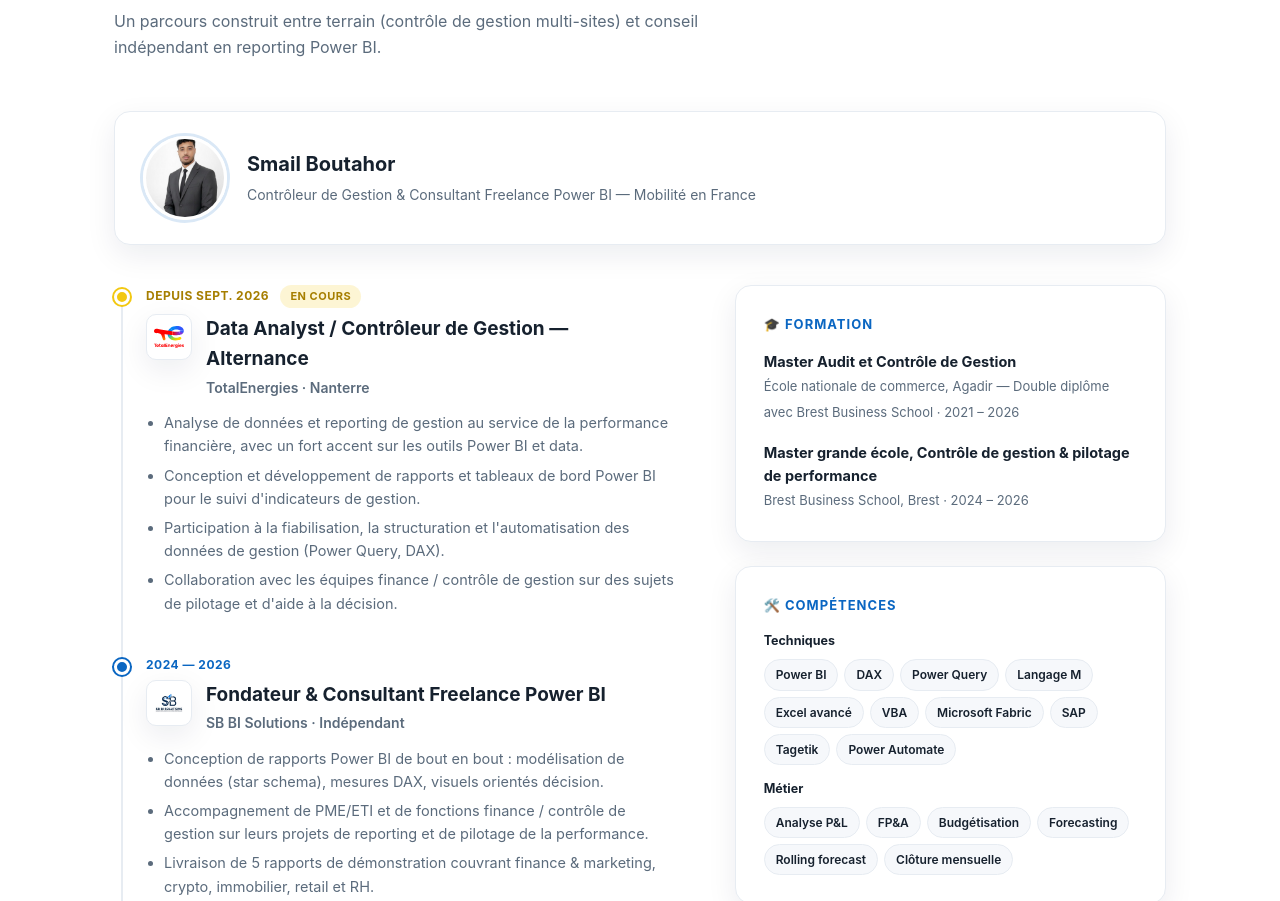
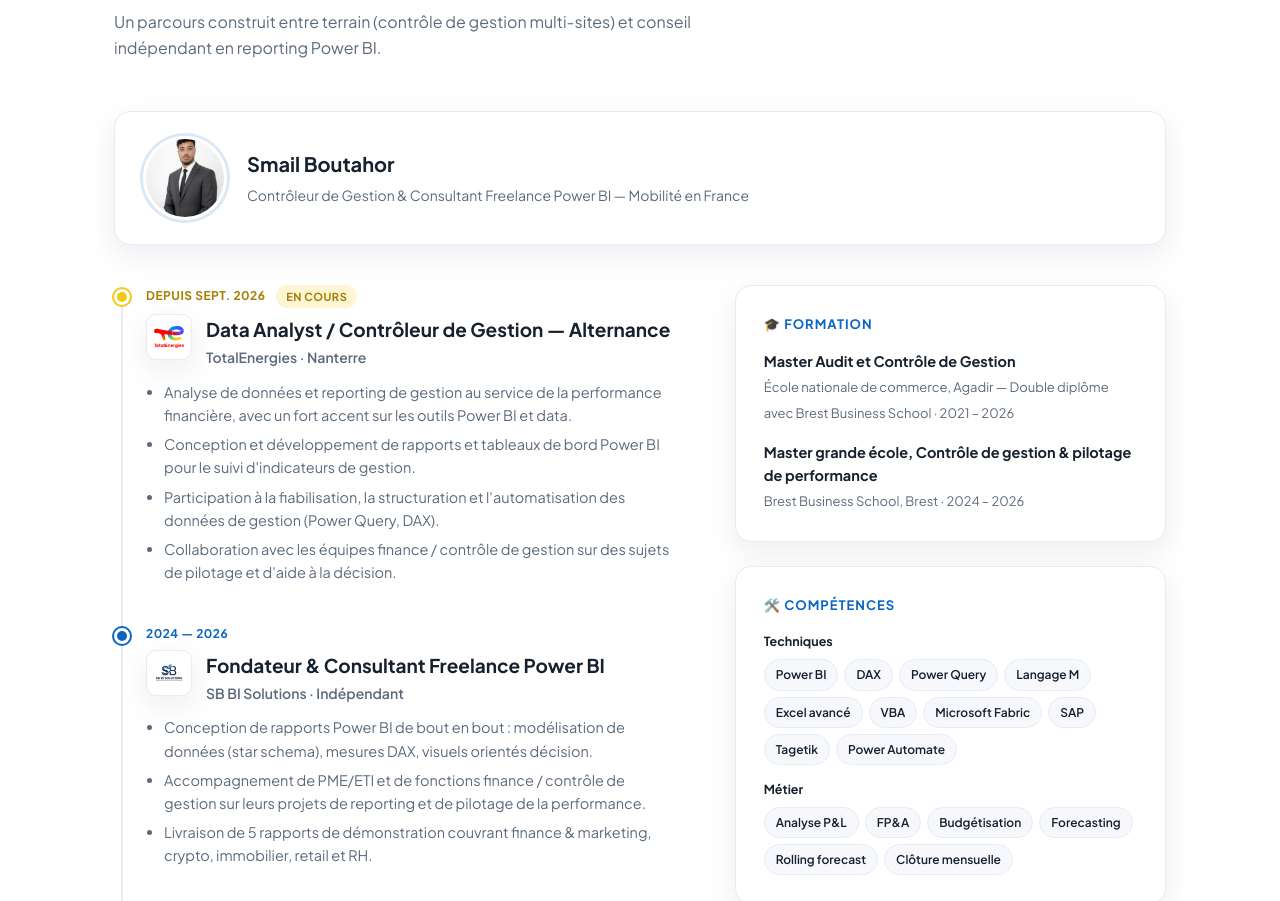
Before and after one commit to smail-erdg/smail-erdg.github.io, a plain HTML site: page index.html in a window 1280 px wide. Shown: the part 4415-5316 px from the top of the page. Drawn offline with Linux system fonts and the light colour scheme.

Commit message:
Add files via upload

```diff
--- a/index.html
+++ b/index.html
@@ -5,6 +5,31 @@
 <meta name="viewport" content="width=device-width, initial-scale=1.0">
 <title>Smail Boutahor — Consultant Freelance Power BI</title>
 <meta name="description" content="Smail Boutahor — Consultant Freelance Power BI, fondateur de SB BI Solutions. Portfolio de rapports Power BI, parcours et compétences.">
+
+<!-- Favicon -->
+<link rel="icon" type="image/x-icon" href="favicon.ico">
+<link rel="icon" type="image/png" sizes="32x32" href="assets/favicon-32.png">
+<link rel="apple-touch-icon" sizes="180x180" href="assets/apple-touch-icon.png">
+
+<!-- Open Graph / partage LinkedIn, WhatsApp, etc. -->
+<meta property="og:type" content="website">
+<meta property="og:title" content="Smail Boutahor — Consultant Freelance Power BI">
+<meta property="og:description" content="Fondateur de SB BI Solutions. Portfolio de rapports Power BI, parcours et compétences.">
+<meta property="og:image" content="https://smail-erdg.github.io/assets/og-image.jpg">
+<meta property="og:url" content="https://smail-erdg.github.io/">
+<meta property="og:locale" content="fr_FR">
+
+<!-- Twitter Card -->
+<meta name="twitter:card" content="summary_large_image">
+<meta name="twitter:title" content="Smail Boutahor — Consultant Freelance Power BI">
+<meta name="twitter:description" content="Fondateur de SB BI Solutions. Portfolio de rapports Power BI, parcours et compétences.">
+<meta name="twitter:image" content="https://smail-erdg.github.io/assets/og-image.jpg">
+
+<!-- Police -->
+<link rel="preconnect" href="https://fonts.googleapis.com">
+<link rel="preconnect" href="https://fonts.gstatic.com" crossorigin>
+<link href="https://fonts.googleapis.com/css2?family=Plus+Jakarta+Sans:wght@400;500;600;700;800&display=swap" rel="stylesheet">
+
 <style>
   :root{
     --blue:#0A66C2;
@@ -21,13 +46,13 @@
   *{box-sizing:border-box;margin:0;padding:0;}
   html{scroll-behavior:smooth;}
   body{
-    font-family:-apple-system,BlinkMacSystemFont,'Segoe UI',Roboto,'Helvetica Neue',Arial,sans-serif;
+    font-family:'Plus Jakarta Sans',-apple-system,BlinkMacSystemFont,'Segoe UI',Roboto,'Helvetica Neue',Arial,sans-serif;
     color:var(--ink);
     background:var(--bg);
     line-height:1.6;
     -webkit-font-smoothing:antialiased;
   }
-  h1,h2,h3,h4{font-family:-apple-system,BlinkMacSystemFont,'Segoe UI',Roboto,'Helvetica Neue',Arial,sans-serif;font-weight:700;}
+  h1,h2,h3,h4{font-family:'Plus Jakarta Sans',-apple-system,BlinkMacSystemFont,'Segoe UI',Roboto,'Helvetica Neue',Arial,sans-serif;font-weight:700;}
   img{max-width:100%;display:block;}
   /* ---------- BADGES (no external images — pure CSS) ---------- */
   .badge{
```
Also changed, not shown: assets/apple-touch-icon.png (added), assets/favicon-32.png (added), assets/og-image.jpg (added), favicon.ico (added).
